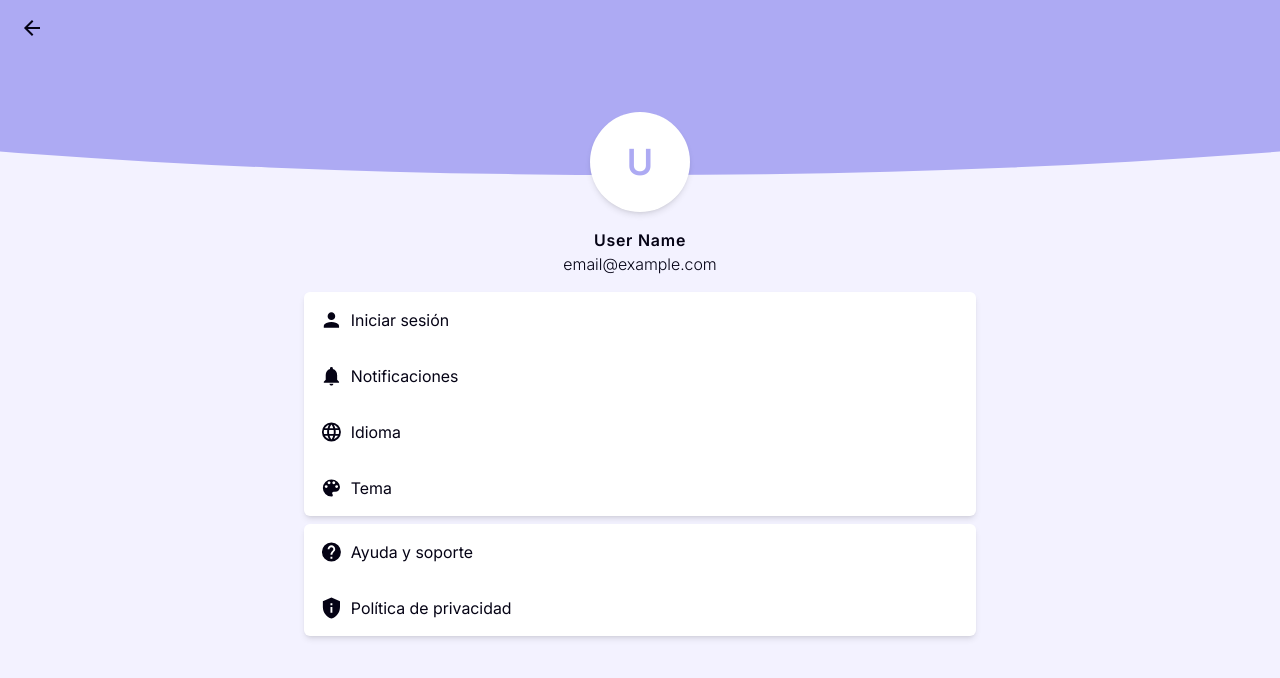
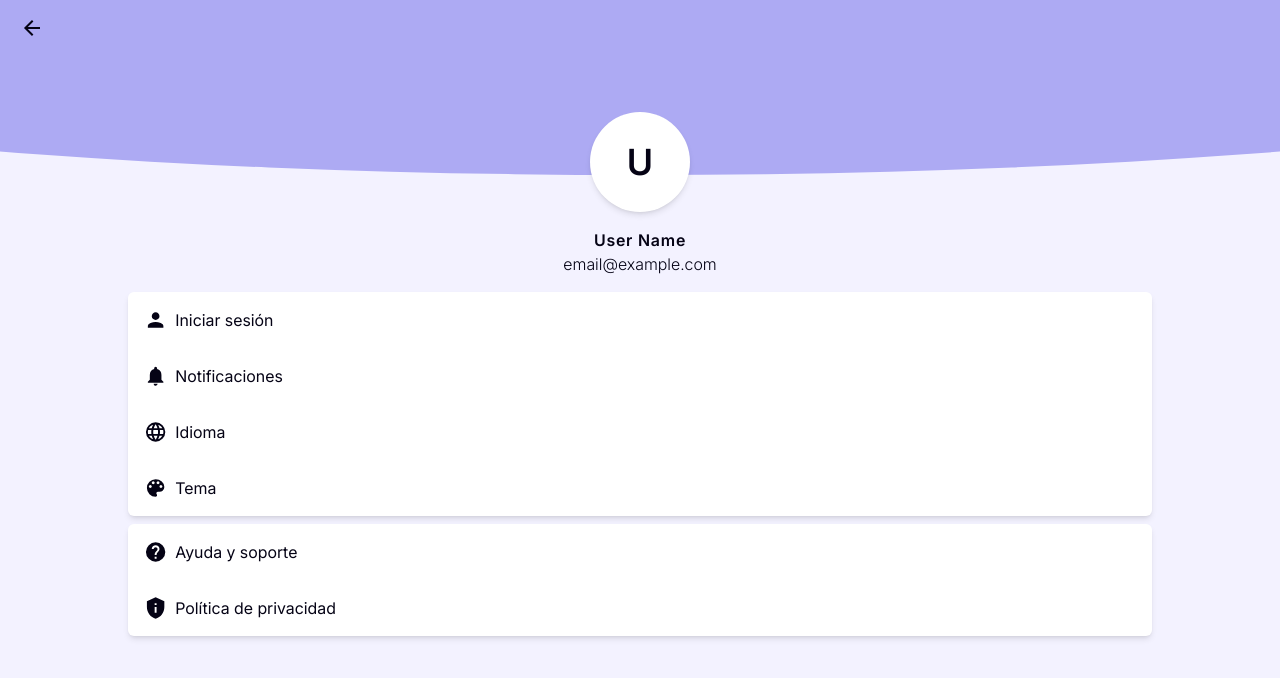
Before and after one commit to AdrielHercules/todolist-frontend, an Angular app: page /user in a window 1280 px wide. Shown: the top 678 px of the page. Built offline with nearby package versions, Linux system fonts and the light colour scheme.

Commit message:
Update user-page style

```diff
--- a/src/app/user-page/user-page.component.html
+++ b/src/app/user-page/user-page.component.html
@@ -1,13 +1,13 @@
 <div class="flex flex-col items-center gap-4 p-4">
   <div class="curved-bg"></div>
   <div class="mt-10 flex size-25 items-center justify-center rounded-full bg-card shadow-md">
-    <div class="text-4xl font-semibold text-accent">U</div>
+    <div class="text-4xl font-semibold text-text">U</div>
   </div>
   <div class="flex flex-col">
     <p class="text-center font-semibold tracking-wider text-text">User Name</p>
     <p class="text-center font-light text-text">email&#64;example.com</p>
   </div>
-  <div class="flex h-full w-full max-w-2xl flex-col gap-2">
+  <div class="flex h-full w-full max-w-5xl flex-col gap-2">
     <div class="flex flex-col rounded-md bg-card shadow-md">
       <app-icon-button text="Iniciar sesión" [icon]="icons.USER" (click)="navigateToLogin()" />
       <app-icon-button text="Notificaciones" [icon]="icons.NOTIFICATIONS" />
```
